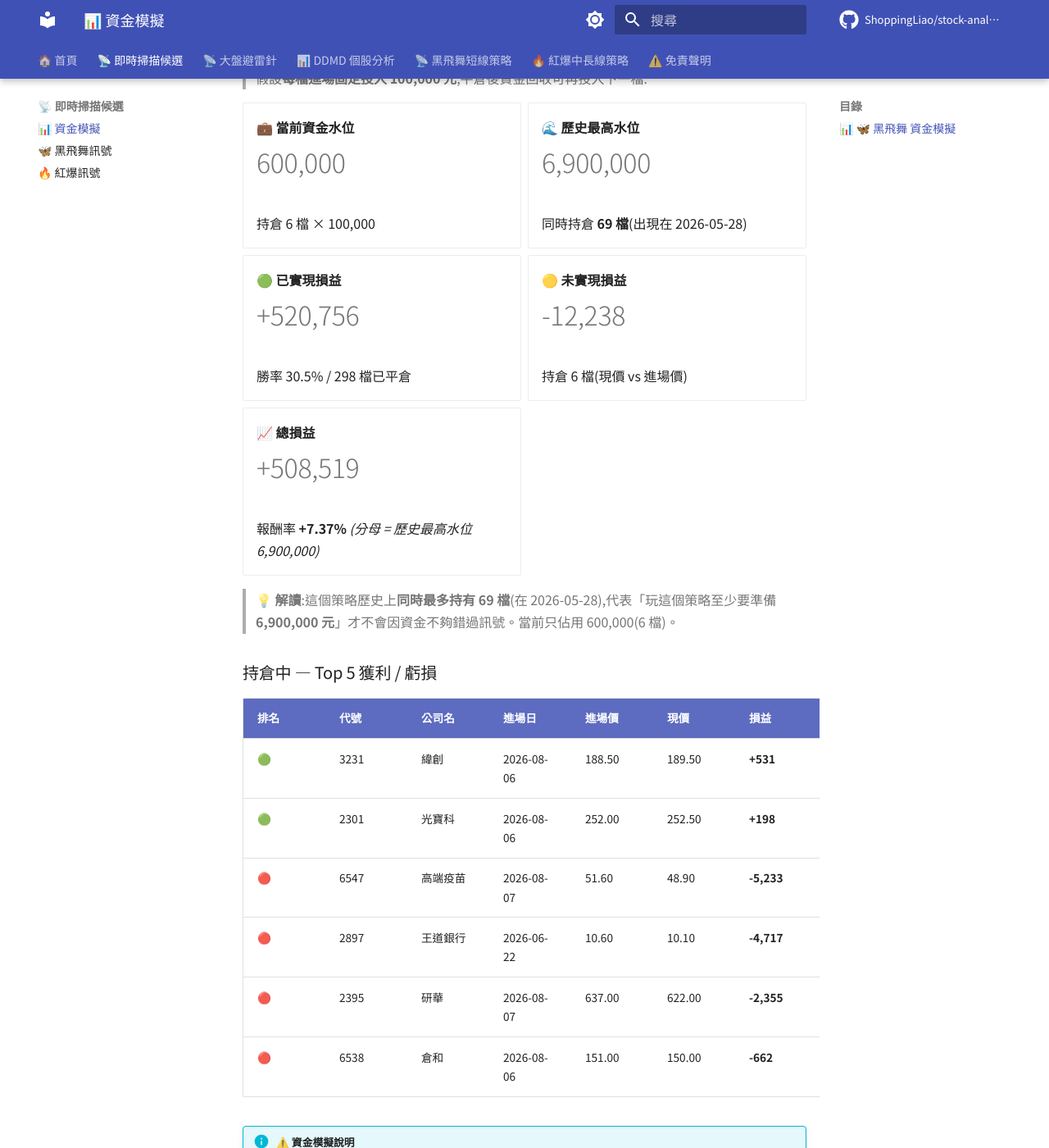
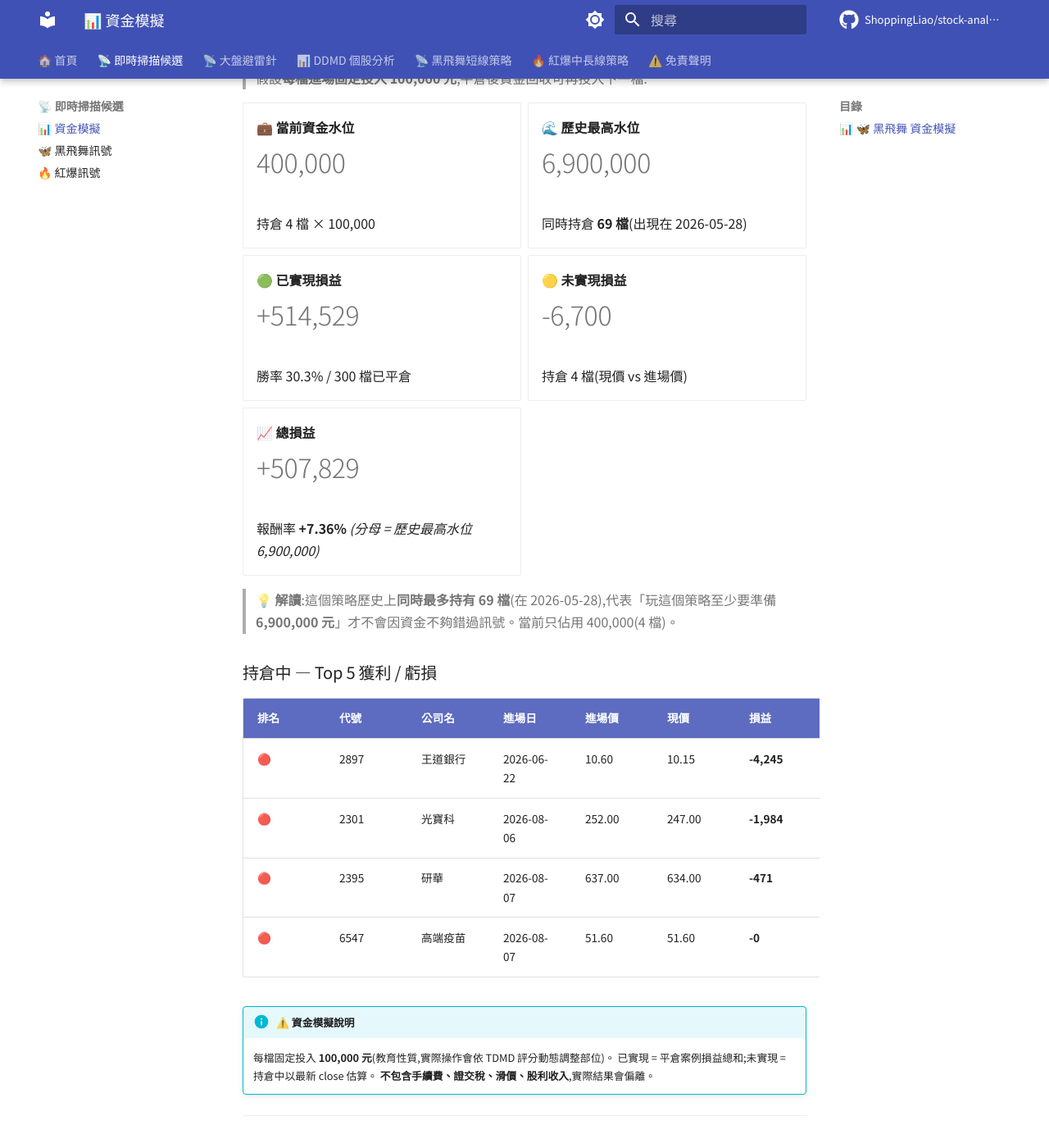
Before and after one commit to ShoppingLiao/stock-analysis-public, an MkDocs documentation site: the page built from docs/signals_capital.md, in a window 1280 px wide and 1400 px high, scrolled down 445 px. Shown: the whole window at 82% size. Built offline with MkDocs 1.6.1 and Material for MkDocs 9.7.7, drawn with Linux system fonts in a browser that asks for light colours; comment, search, counter and statistics services are not loaded; some of the changed text lies outside the part shown.

Commit message:
docs(signals): update BB + RB + capital (2026-08-07)

```diff
--- a/docs/signals_capital.md
+++ b/docs/signals_capital.md
@@ -17,9 +17,9 @@
 
 -   **💼 當前資金水位**
 
-    # 600,000
+    # 400,000
 
-    持倉 6 檔 × 100,000
+    持倉 4 檔 × 100,000
 
 -   **🌊 歷史最高水位**
 
@@ -29,36 +29,34 @@
 
 -   **🟢 已實現損益**
 
-    # +520,756
+    # +514,529
 
-    勝率 30.5% / 298 檔已平倉
+    勝率 30.3% / 300 檔已平倉
 
 -   **🟡 未實現損益**
 
-    # -12,238
+    # -6,700
 
-    持倉 6 檔(現價 vs 進場價)
+    持倉 4 檔(現價 vs 進場價)
 
 -   **📈 總損益**
 
-    # +508,519
+    # +507,829
 
-    報酬率 **+7.37%** _(分母 = 歷史最高水位 6,900,000)_
+    報酬率 **+7.36%** _(分母 = 歷史最高水位 6,900,000)_
 
 </div>
 
-> **💡 解讀**:這個策略歷史上**同時最多持有 69 檔**(在 2026-05-28),代表「玩這個策略至少要準備 **6,900,000 元**」才不會因資金不夠錯過訊號。當前只佔用 600,000(6 檔)。
+> **💡 解讀**:這個策略歷史上**同時最多持有 69 檔**(在 2026-05-28),代表「玩這個策略至少要準備 **6,900,000 元**」才不會因資金不夠錯過訊號。當前只佔用 400,000(4 檔)。
 
 ### 持倉中 — Top 5 獲利 / 虧損
 
 | 排名 | 代號 | 公司名 | 進場日 | 進場價 | 現價 | 損益 | 損益% |
 |------|------|--------|--------|--------|------|------|-------|
-| 🟢 | 3231 | 緯創 | 2026-08-06 | 188.50 | 189.50 | **+531** | **+0.53%** |
-| 🟢 | 2301 | 光寶科 | 2026-08-06 | 252.00 | 252.50 | **+198** | **+0.20%** |
-| 🔴 | 6547 | 高端疫苗 | 2026-08-07 | 51.60 | 48.90 | **-5,233** | **-5.23%** |
-| 🔴 | 2897 | 王道銀行 | 2026-06-22 | 10.60 | 10.10 | **-4,717** | **-4.72%** |
-| 🔴 | 2395 | 研華 | 2026-08-07 | 637.00 | 622.00 | **-2,355** | **-2.35%** |
-| 🔴 | 6538 | 倉和 | 2026-08-06 | 151.00 | 150.00 | **-662** | **-0.66%** |
+| 🔴 | 2897 | 王道銀行 | 2026-06-22 | 10.60 | 10.15 | **-4,245** | **-4.25%** |
+| 🔴 | 2301 | 光寶科 | 2026-08-06 | 252.00 | 247.00 | **-1,984** | **-1.98%** |
+| 🔴 | 2395 | 研華 | 2026-08-07 | 637.00 | 634.00 | **-471** | **-0.47%** |
+| 🔴 | 6547 | 高端疫苗 | 2026-08-07 | 51.60 | 51.60 | **-0** | **-0.00%** |
 
 !!! info "⚠️ 資金模擬說明"
     每檔固定投入 **100,000 元**(教育性質,實際操作會依 TDMD 評分動態調整部位)。
@@ -111,16 +109,16 @@
 
 | 排名 | 代號 | 公司名 | 進場日 | 進場價 | 現價 | 損益 | 損益% |
 |------|------|--------|--------|--------|------|------|-------|
-| 🟢 | 2302 | 麗正 | 2026-05-13 | 26.00 | 43.05 | **+65,577** | **+65.58%** |
-| 🟢 | 6446 | 藥華藥 | 2026-05-14 | 780.00 | 1290.00 | **+65,385** | **+65.38%** |
-| 🟢 | 8261 | 富鼎 | 2026-05-14 | 136.00 | 186.50 | **+37,132** | **+37.13%** |
-| 🟢 | 3481 | 群創 | 2026-05-13 | 37.50 | 50.00 | **+33,333** | **+33.33%** |
-| 🟢 | 2484 | 希華 | 2026-05-25 | 54.20 | 71.20 | **+31,365** | **+31.37%** |
+| 🟢 | 2302 | 麗正 | 2026-05-13 | 26.00 | 42.90 | **+65,000** | **+65.00%** |
+| 🟢 | 6446 | 藥華藥 | 2026-05-14 | 780.00 | 1240.00 | **+58,974** | **+58.97%** |
+| 🟢 | 2484 | 希華 | 2026-05-25 | 54.20 | 71.70 | **+32,288** | **+32.29%** |
+| 🟢 | 8039 | 台虹 | 2026-07-14 | 185.50 | 237.50 | **+28,032** | **+28.03%** |
+| 🟢 | 3481 | 群創 | 2026-05-13 | 37.50 | 47.55 | **+26,800** | **+26.80%** |
 | 🔴 | 6488 | 環球晶 | 2026-07-14 | 1515.00 | 872.00 | **-42,442** | **-42.44%** |
-| 🔴 | 5488 | 松普 | 2026-07-13 | 17.80 | 13.20 | **-25,843** | **-25.84%** |
-| 🔴 | 8383 | 千附 | 2026-07-14 | 84.20 | 71.70 | **-14,846** | **-14.85%** |
-| 🔴 | 3088 | 艾訊 | 2026-07-23 | 154.00 | 134.00 | **-12,987** | **-12.99%** |
-| 🔴 | 6505 | 台塑化 | 2026-07-16 | 74.50 | 67.10 | **-9,933** | **-9.93%** |
+| 🔴 | 5488 | 松普 | 2026-07-13 | 17.80 | 13.50 | **-24,157** | **-24.16%** |
+| 🔴 | 8383 | 千附 | 2026-07-14 | 84.20 | 70.00 | **-16,865** | **-16.86%** |
+| 🔴 | 3088 | 艾訊 | 2026-07-23 | 154.00 | 136.50 | **-11,364** | **-11.36%** |
+| 🔴 | 4542 | 科嶠 | 2026-06-10 | 327.00 | 290.00 | **-11,315** | **-11.31%** |
 
 !!! info "⚠️ 資金模擬說明"
     每檔固定投入 **100,000 元**(教育性質,實際操作會依 TDMD 評分動態調整部位)。
@@ -135,9 +133,9 @@
 
 -   **💼 當前資金水位**
 
-    # 3,800,000
+    # 3,600,000
 
-    BB 600,000 + RB 3,200,000
+    BB 400,000 + RB 3,200,000
 
 -   **🌊 兩策略歷史最高水位**
 
@@ -147,21 +145,21 @@
 
 -   **🟢 已實現損益**
 
-    # -255,502
+    # -261,730
 
-    BB +520,756 + RB -776,259
+    BB +514,529 + RB -776,259
 
 -   **🟡 未實現損益**
 
-    # +214,218
+    # +206,343
 
-    BB -12,238 + RB +226,456
+    BB -6,700 + RB +213,044
 
 -   **📉 總損益**
 
-    # -41,284
+    # -55,386
 
-    報酬率 **-0.18%** _(分母 = 兩策略歷史最高水位)_
+    報酬率 **-0.24%** _(分母 = 兩策略歷史最高水位)_
 
 </div>
 
```
Also changed, not shown: other parts of docs/signals_capital.md (+3 -3 lines), docs/signals_black_butterfly.md (+21 -12 lines).
